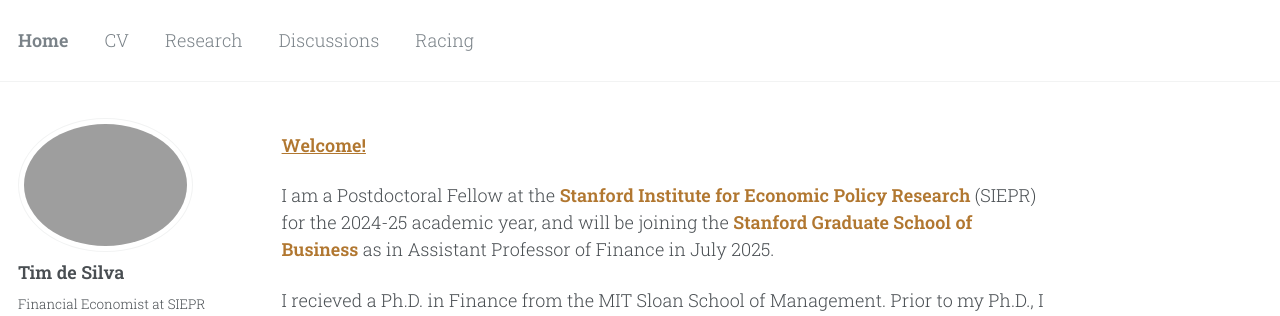
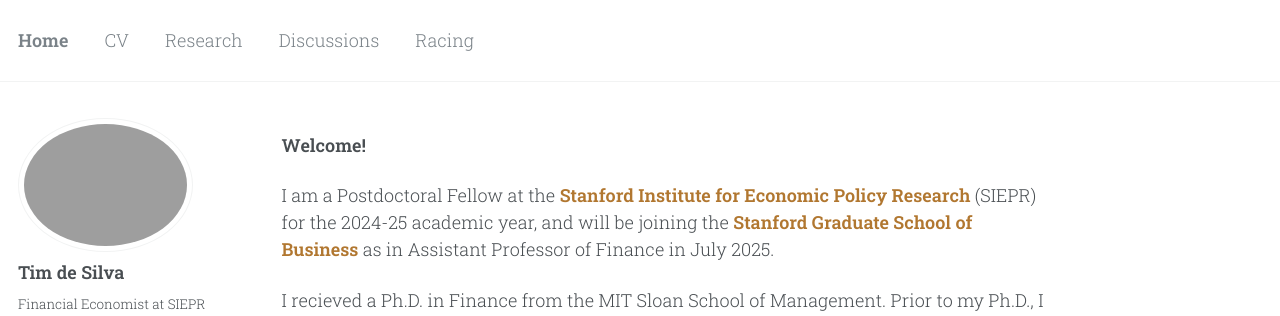
Before and after one commit to timhdesilva/timhdesilva.github.io, a Jekyll site: the page built from _pages/about.html, in a window 1280 px wide. Shown: the top 316 px of the page. Built offline with Jekyll 4.4.1, drawn with Linux system fonts in a browser that asks for light colours.

Commit message:
update about

```diff
--- a/_pages/about.html
+++ b/_pages/about.html
@@ -9,7 +9,7 @@ redirect_from:
 ---
 
 <p>
-  <a style="font-weight:bold">Welcome!</a>
+  <strong>Welcome!</strong>
 </p>
 <p>
   I am a Postdoctoral Fellow at the <a style="text-decoration:none; color:rgb(177, 119, 48); font-weight:bold" href="https://siepr.stanford.edu/">Stanford Institute for Economic Policy Research</a> (SIEPR) for the 2024-25 academic year, and will be joining the <a style="text-decoration:none; color:rgb(177, 119, 48); font-weight:bold" href="https://www.gsb.stanford.edu/">Stanford Graduate School of Business</a> as in Assistant Professor of Finance in July 2025.
@@ -18,7 +18,7 @@ redirect_from:
   I recieved a Ph.D. in Finance from the MIT Sloan School of Management. Prior to my Ph.D., I received a B.A. in Mathematics and Financial Economics from Claremont McKenna College and worked at Morgan Stanley and Analytic Investors.
 </p>
 <p>
-  My <a style="text-decoration:none; color:rgb(177, 119, 48); font-weight:bold" href="/research.html">research</a> is broadly within economics and finance, with a focus on the following areas:
+  My <a style="text-decoration:none; color:rgb(177, 119, 48); font-weight:bold" href="hello">research</a> is broadly within economics and finance, with a focus on the following areas:
   <ul>
     <li>Household Finance</li>
     <li>Macro-Finance</li>
--- a/_pages/research.html
+++ b/_pages/research.html
@@ -3,9 +3,6 @@ layout: archive
 permalink: /research/
 title: ""
 author_profile: true
-redirect_from:
-  - /research/
-  - /research.html
 ---
 
 
```
